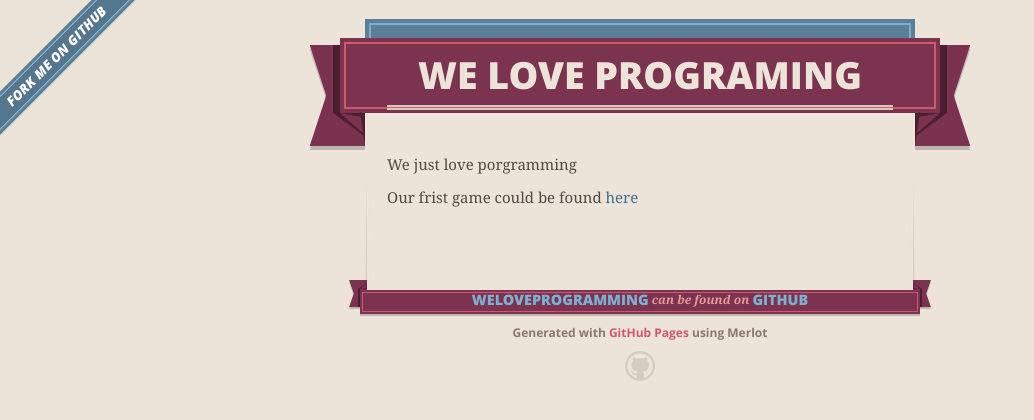
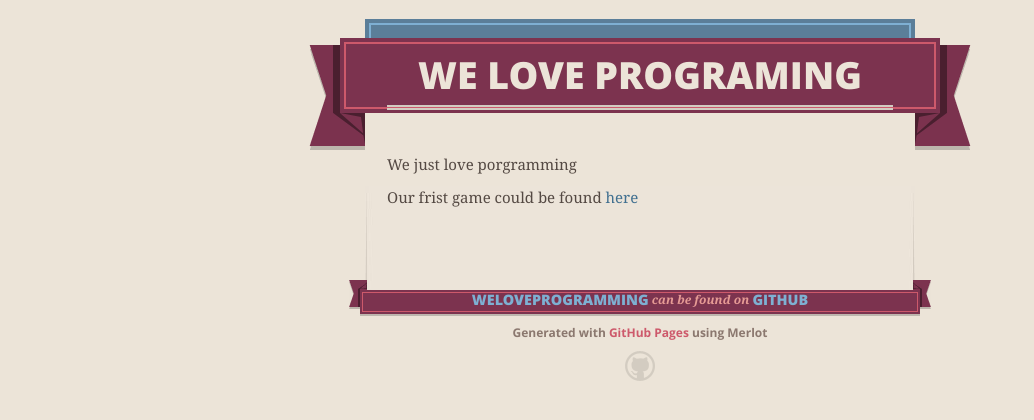
Before and after one commit to WeLoveProgramming/WeLoveProgramming.github.io, a plain HTML site: page index.html in a window 1280 px wide. Shown: the whole page, without its empty margins (0-1034 px from the left). Drawn offline with nearby package versions, Linux system fonts and the light colour scheme.

Commit message:
Streamlining

```diff
--- a/index.html
+++ b/index.html
@@ -21,7 +21,7 @@
   </head>
 
   <body>
- <a id="forkme_banner" href="https://github.com/WeLoveProgramming/Game1">View on GitHub</a>
+
     <div class="shell">
 
       <header>
```
